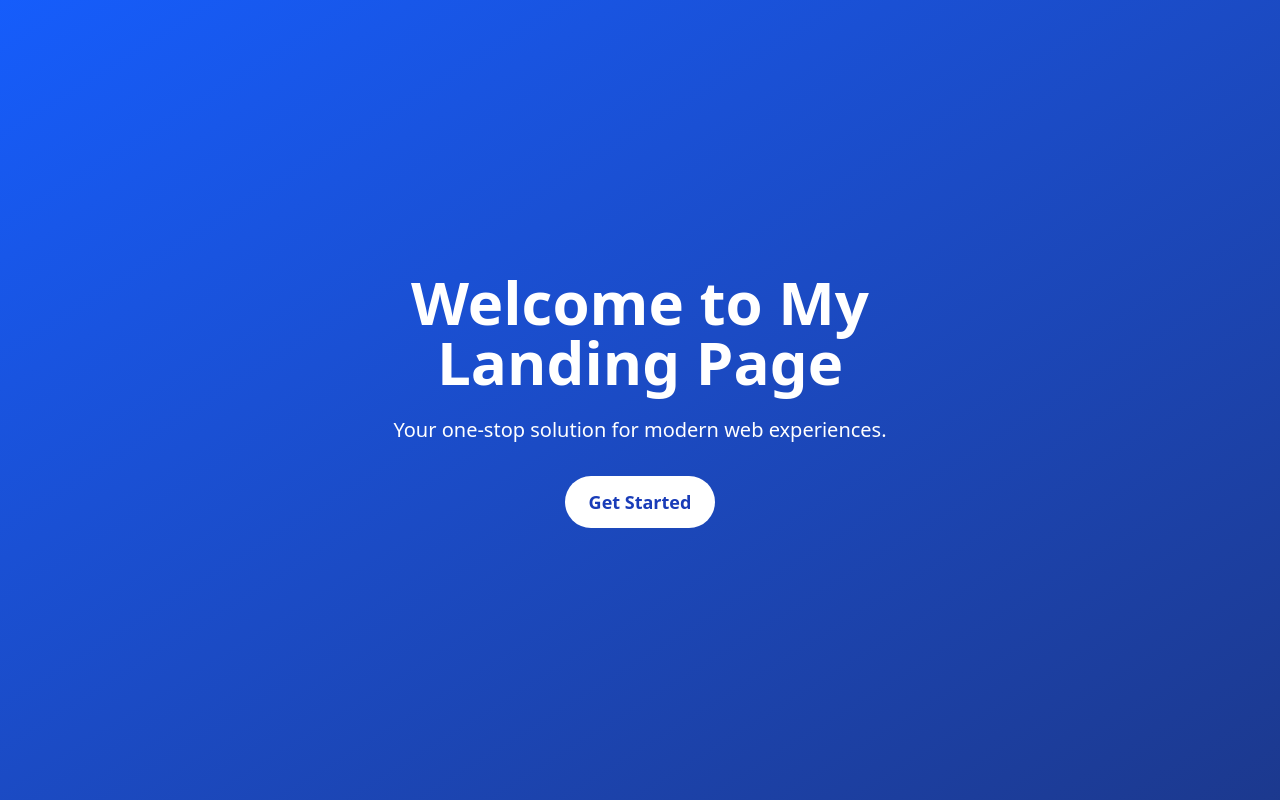
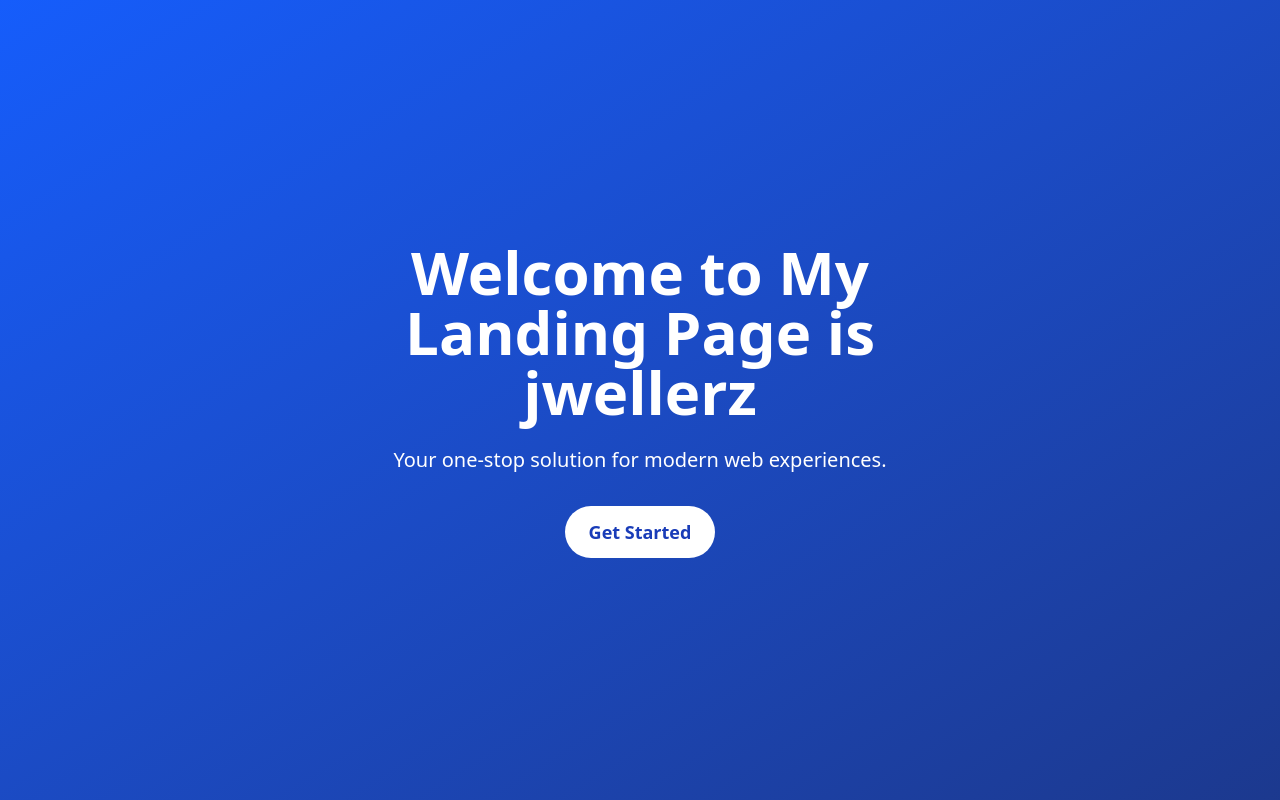
Before and after one commit to MrEvilsmash/The_SpanX_Coderz, a React (Vite) app: page / in a window 1280 px wide. Built offline with nearby package versions, Linux system fonts and the light colour scheme.

Commit message:
update jwellerz

```diff
--- a/src/App.jsx
+++ b/src/App.jsx
@@ -5,7 +5,7 @@ const App = () => {
     <div className="min-h-screen bg-gradient-to-br from-blue-600 to-blue-900 text-white flex items-center justify-center px-4">
       <div className="text-center max-w-xl">
         <h1 className="text-4xl md:text-6xl font-bold mb-6">
-          Welcome to My Landing Page
+          Welcome to My Landing Page is jwellerz
         </h1>
         <p className="text-lg md:text-xl mb-8">
           Your one-stop solution for modern web experiences.
```
